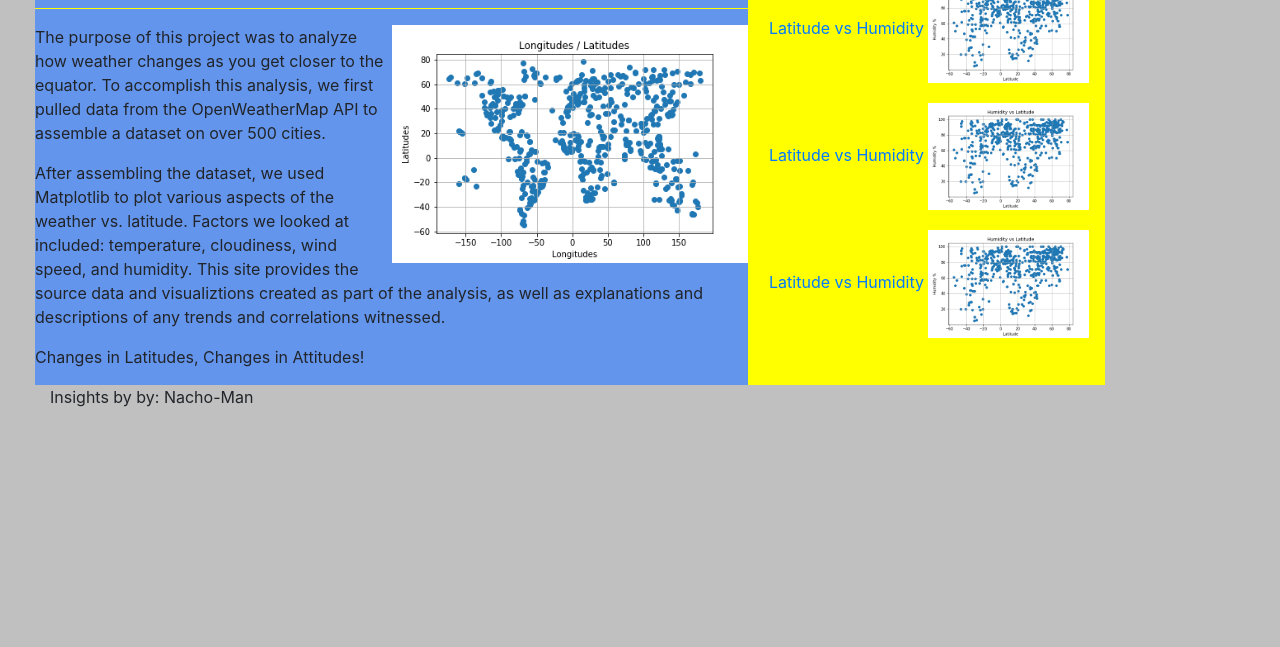
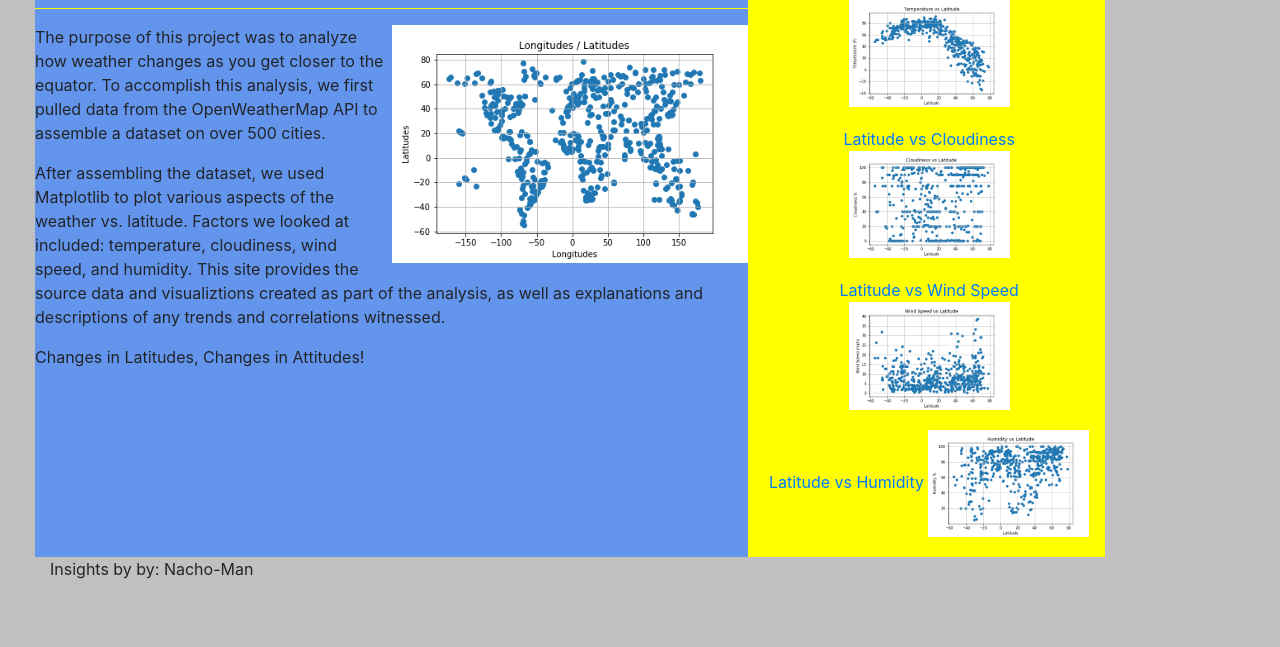
Before and after one commit to Nacho-Man/nachoman.github.io, a plain HTML site: page index.htm in a window 1280 px wide. Shown: the part 170-817 px from the top of the page. Drawn offline with nearby package versions, Linux system fonts and the light colour scheme.

Commit message:
fixed index

```diff
--- a/index.htm
+++ b/index.htm
@@ -85,13 +85,16 @@
 </div>
 <div id="otherViz" class=col-md-4>
     <p>Other Vizualizations</p>
-    <div id="otherimg"><a id="descText" href="data.htm">Latitude vs Humidity</a>
-      <img src="Images/Humidity vs Lat.png" id="othermap">
+    <div id="otherimg"><a id="descText" href="viz1.htm">Latitude and Tempearture</a>
+      <img src="Images/Temperature vs Lat.png" id="othermap">
     </div>
-  <div id="otherimg"><a id="descText" href="data.htm">Latitude vs Humidity</a>
-    <img src="Images/Humidity vs Lat.png" id="othermap">
+  <div id="otherimg"><a id="descText" href="viz2.htm">Latitude vs Cloudiness</a>
+    <img src="Images/Cloudiness vs Lat.png" id="othermap">
   </div>
-  <div id="otherimg"><a id="descText" href="data.htm">Latitude vs Humidity</a>
+  <div id="otherimg"><a id="descText" href="viz3.htm">Latitude vs Wind Speed</a>
+    <img src="Images/Wind Speed vs Lat.png" id="othermap">
+  </div>
+  <div id="otherimg"><a id="descText" href="viz4.htm">Latitude vs Humidity</a>
     <img src="Images/Humidity vs Lat.png" id="othermap">
   </div>
   </div>
```
